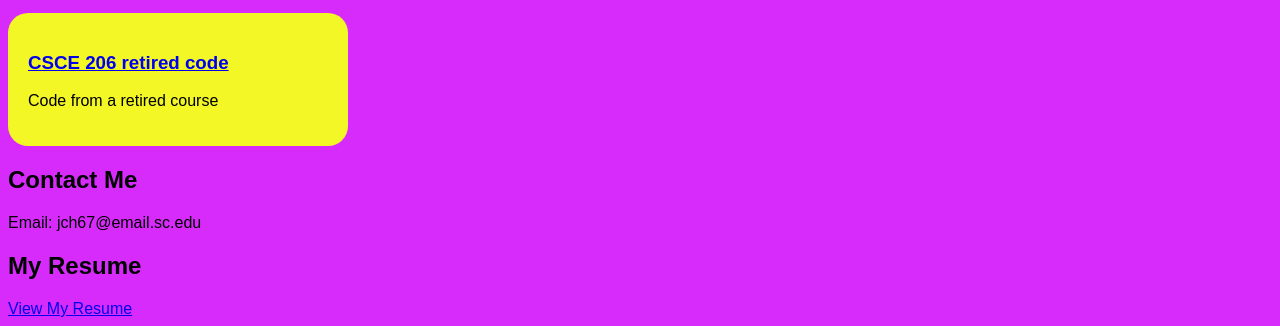
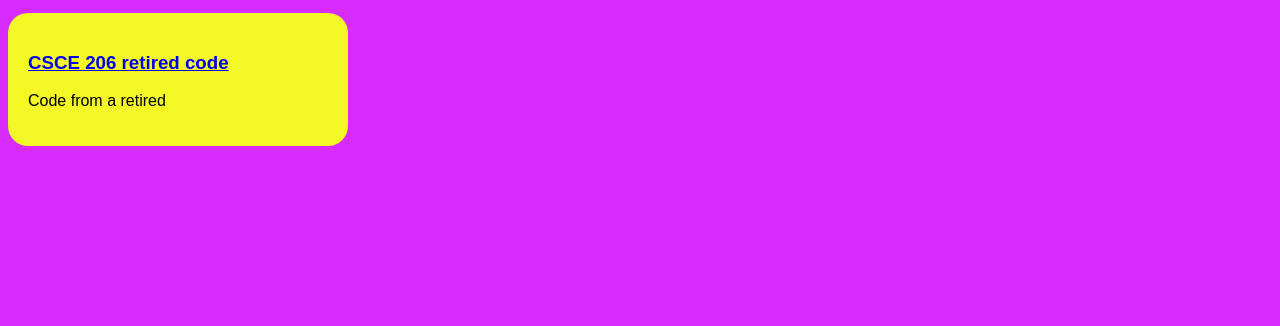
Before and after one commit to Jamesh6-debug/Jamesh6-debug.github.io, a plain HTML site: page index.html in a window 1280 px wide. Shown: the part 1468-1794 px from the top of the page. After the commit the page ends 1622 px from the top, so only its background shows below. Drawn offline with Linux system fonts and the light colour scheme.

Commit message:
Update index.html

```diff
--- a/index.html
+++ b/index.html
@@ -48,20 +48,8 @@
     <p>How it would play out if the ideas were put to use.</p>
 
      <!-- Repositories assignment -->
-      <section class="project">
+     <section class="project">
         <a href="https://github.com/Jamesh6-debug/Jamesh6-debug.github.io">
             <h3>CSCE 206 retired code</h3>
         </a>
-        <a href="https://github.com/Jamesh6-debug/Jamesh6-debug.github.io">
-        </a>
-        <p>Code from a retired course</p>
-      </section>
-    </div>
-
-    <!-- Contact -->
-    <h2>Contact Me</h2>
-    <p>Email: jch67@email.sc.edu</p>
-    <h2>My Resume</h2>
-<a href="files/Resume.pdf" target="_blank">View My Resume</a>
-</body>
-</html>
+        <p>Code from a retired
```
